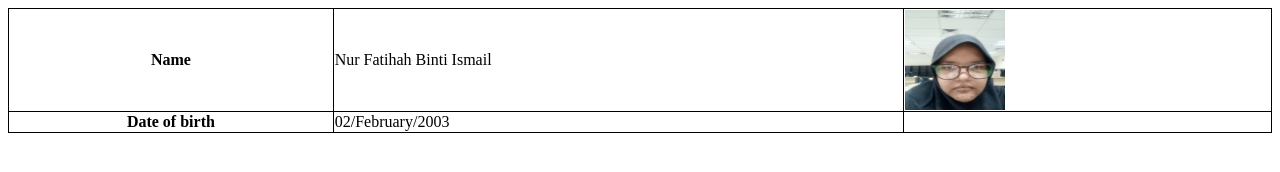
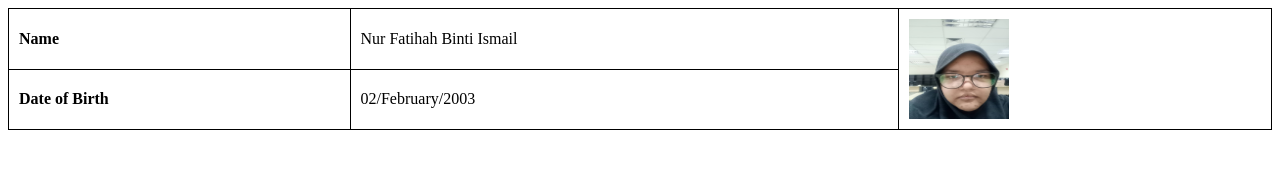
Before and after one commit to Sa12lu/New-folder, a plain HTML site: page index.html in a window 1280 px wide. Drawn offline with Linux system fonts and the light colour scheme.

Commit message:
chat fix

```diff
--- a/index.html
+++ b/index.html
@@ -1,23 +1,29 @@
+<!DOCTYPE html>
 <html>
     <head>
         <style>
-        table,
-        th,
-        td {
+            table, th, td {
                 border: 1px solid black;
                 border-collapse: collapse;
+                padding: 10px;
+                text-align: left;
+            }
+            img {
+                display: block;
             }
         </style>
     </head>
     <body>
         <table style="width:100%">
             <tr>
-            <th> Name </th>
-            <td> Nur Fatihah Binti Ismail</td>
-            <td><img src="me.jpeg" alt="iamme" width="100" height="100"></td>
+                <th>Name</th>
+                <td>Nur Fatihah Binti Ismail</td>
+                <td rowspan="2">
+                    <img src="me.jpeg" alt="iamme" width="100" height="100">
+                </td>
             </tr>
             <tr>
-            <th>Date of birth</th>
+                <th>Date of Birth</th>
                 <td>02/February/2003</td>
             </tr>
         </table>
```
Lines whose indentation alone changed are shown as unchanged.
